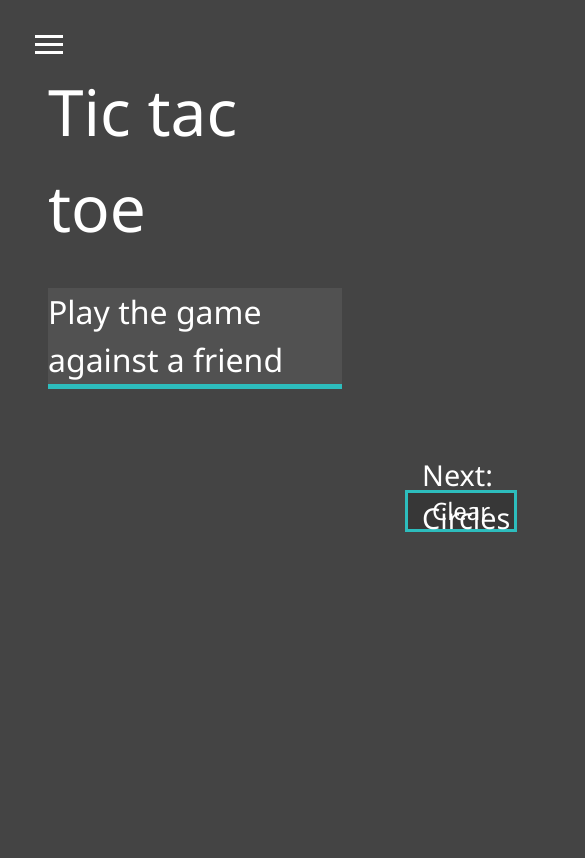
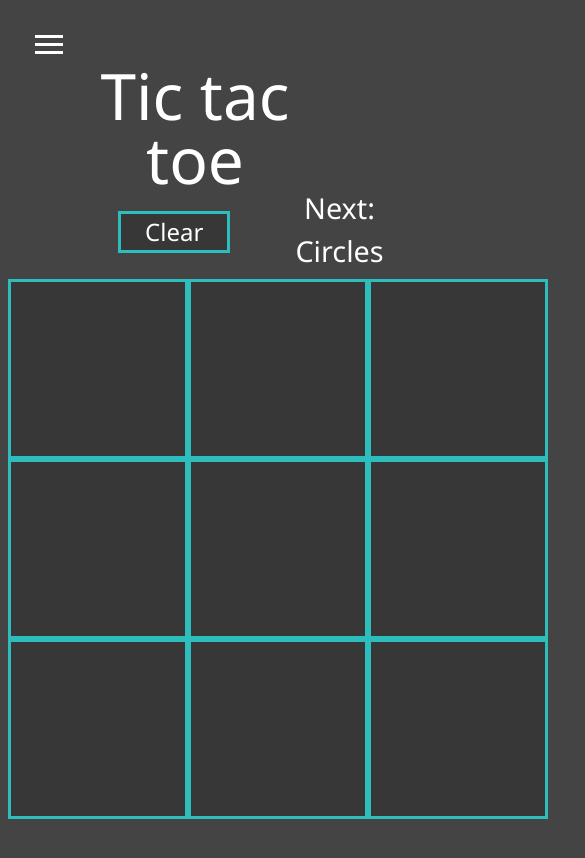
Before and after one commit to OskariLeh/OskariLeh.github.io, a website: page dist/tictactoe.html in a window 390 px wide. Shown: the top 858 px of the page, 585 px wide, since content can reach past the window. Drawn offline with Linux system fonts and the light colour scheme.

Commit message:
Responsiveness

```diff
--- a/scss/_config.scss
+++ b/scss/_config.scss
@@ -1,5 +1,27 @@
 $primary-color: rgb(68, 68, 68);
 $secondary-color: rgb(45, 189, 189);
+
 @mixin easeOut {
     transition: all 1s ease-out;
 }
+
+@mixin mediaSm {
+    @media screen and (max-width: 650px) {
+        @content;
+    }
+}
+@mixin mediaMd {
+    @media screen and (max-width: 768px) {
+        @content;
+    }
+}
+@mixin mediaLg {
+    @media screen and (min-width: 769) and (max-width: 1170px) {
+        @content;
+    }
+}
+@mixin mediaXL {
+    @media screen and (min-width: 1171px) {
+        @content;
+    }
+}
--- /dev/null
+++ b/scss/_mobile.scss
@@ -0,0 +1,81 @@
+// scss for responsiveness
+
+@include mediaXL {
+
+    .playing-grid {
+        left: 70vh;
+    }
+
+    .turn-indicator {
+        left: 45vh;
+        top: 33vh;
+    }
+
+    .clear-btn {
+        left: 45vh;
+        top: 60vh;
+    }
+}
+
+@include mediaLg {
+}
+
+@include mediaMd {
+    main {
+        align-items: center;
+        text-align: center;
+
+        .lg-heading {
+            line-height: 1;
+            margin-bottom: 1rem;
+        }
+        .introduction {
+            grid-template-areas:
+            'about'
+            'contacts'
+            'tictactoe';
+            grid-template-columns: 1fr;
+        }
+    }
+
+    .playing-grid {
+        left: 10vh;
+    }
+
+    .turn-indicator {
+        top: 22vh;
+        left: 35vh;
+    }
+
+    .clear-btn {
+        top: 25vh;
+        left: 14vh;
+    }
+}
+
+@include mediaSm {
+    main#tictactoe h2{
+        visibility: hidden;
+    }
+
+    ul.menu-nav {
+        float: none;
+        width: 100%;
+        min-height: 0;
+    }
+
+    .playing-grid {
+        left: 1vh;
+    }
+
+    .turn-indicator {
+        top: 22vh;
+        left: 35vh;
+    }
+
+    .clear-btn {
+        top: 25vh;
+        left: 14vh;
+    }
+
+}
--- a/scss/_tictactoe.scss
+++ b/scss/_tictactoe.scss
@@ -3,10 +3,12 @@
 
 // The grid for playing
 .playing-grid {
+    position: absolute;
     display: grid;
     grid-template-areas: 'box0 box1 box2' 'box3 box4 box5' 'box6 box7 box8';
-    grid-template-columns: repeat(3, 20vh);
-    margin-left: 65vh;
+    grid-template-columns: repeat(3, 180px);
+    left: 20vh;
+    top: 33vh;
 
     .box-0 {
         grid-area: box0;
@@ -39,7 +41,8 @@
     .box {
         display: flex;
         flex-flow: nowrap;
-        height: 20vh;
+        width: 180px;
+        height: 180px;
         align-items: center;
         justify-content: center;
         border: 3px $secondary-color solid;
@@ -53,9 +56,6 @@
 
         .marker {
             visibility: hidden;
-            width: 15vh;
-            z-index: 2;
-            height: 15vh;
         }
 
     }
@@ -63,6 +63,9 @@
     .circle {
         .marker {
             visibility: visible;
+            width: 150px;
+            z-index: 2;
+            height: 150px;
 
             &:nth-child(1) {
                 border-radius: 50%;
@@ -79,6 +82,8 @@
         .marker {
             visibility: visible;
             height: 4px;
+            width: 150px;
+            z-index: 2;
             background: #fff;
             &:nth-child(1) {
                 transform: rotate(45deg) translate(34px, -30px);
@@ -88,7 +93,6 @@
             }
         }
     }
-
 }
 
 // Button to clear the playing grid
@@ -99,8 +103,8 @@
     font-size: 1.5rem;
     border: 3px $secondary-color solid;
     position: absolute;
-    left: 48vh;
-    top: 58vh;
+    left: 30vh;
+    top: 60vh;
     cursor: pointer;
 
     &:hover {
@@ -114,7 +118,8 @@
 // Text that tells whose turn it is
 .turn-indicator {
     position: absolute;
-    left: 50vh;
+    left: 4vh;
+    top: 33vh;
 
     .crosses-turn, .circles-turn {
         visibility: hidden;
--- a/scss/main.scss
+++ b/scss/main.scss
@@ -111,3 +111,5 @@
         }
     }
 }
+
+@import "mobile";
```
Also changed, not shown: dist/css/main.css, dist/js/main.js, dist/tictactoe.html.
